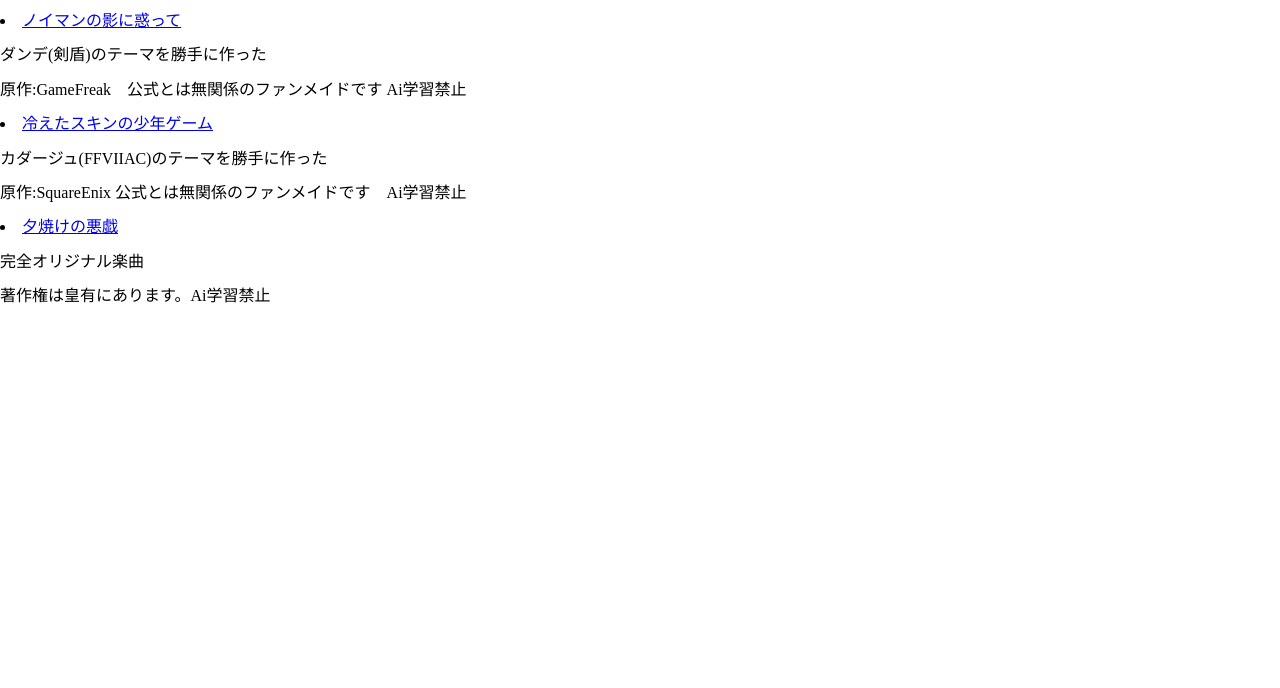
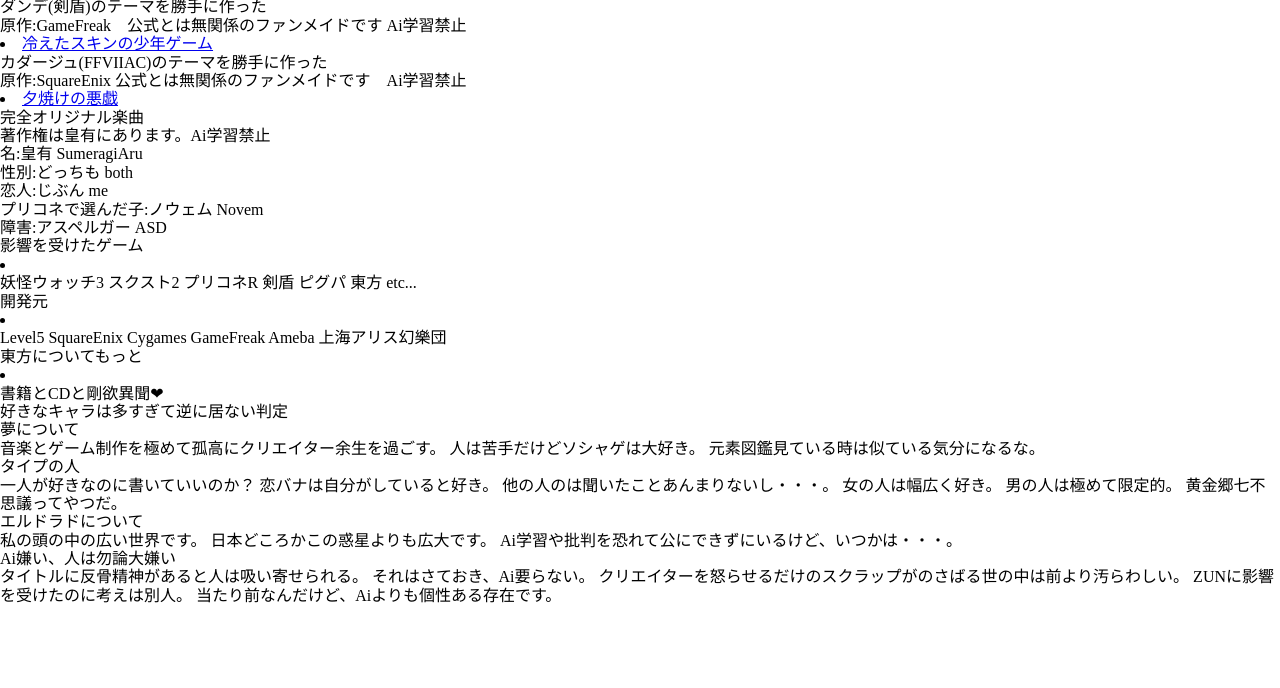
Before and after one commit to Ami818/Kadai32, a plain HTML site: page Index.html in a window 1280 px wide. Shown: the part 112-800 px from the top of the page. Drawn offline with Linux system fonts and the light colour scheme; a web font is replaced by a local one.

Commit message:
[Work]かなり進めた

```diff
--- a/Index.html
+++ b/Index.html
@@ -7,6 +7,9 @@
     <link rel="stylesheet" href="style.css">
     <link rel="stylesheet" href="normalize.css">
     <!-- link で他の要素と連動 -->
+     <link rel="preconnect" href="https://fonts.googleapis.com">
+    <link rel="preconnect" href="https://fonts.gstatic.com" crossorigin>
+    <link href="https://fonts.googleapis.com/css2?family=Zen+Old+Mincho&display=swap" rel="stylesheet">
 </head>
 <body>
     <header class = "site_header">
@@ -37,6 +40,58 @@
             <p>完全オリジナル楽曲</p>
             <p>著作権は皇有にあります。Ai学習禁止</p>
         </section>
+        <section id = "#Prof">
+            <!-- ここにアイコン -->
+            <p>名:皇有 SumeragiAru</p>
+            <p>性別:どっちも both</p>
+            <p>恋人:じぶん me</p>
+            <p>プリコネで選んだ子:ノウェム Novem</p>
+            <p>障害:アスペルガー ASD</p>
+        </section>
+        <section id ="#Loves">
+            <div>
+                <p>影響を受けたゲーム</p>
+                    <div class = "Game_Name">
+                        <li><p>妖怪ウォッチ3 スクスト2 プリコネR 剣盾 ピグパ 東方 etc...</p></li>
+                    </div>
+                <p>開発元</p>
+                    <div class = "Developer">
+                        <li><p>Level5 SquareEnix Cygames GameFreak Ameba 上海アリス幻樂団</p></li>
+                    </div>
+            </div>
+            <div>
+                <p>東方についてもっと</p>
+                <div>
+                    <li><p>書籍とCDと剛欲異聞❤</p></li>
+                    <p>好きなキャラは多すぎて逆に居ない判定</p>
+                </div>
+            </div>
+        </section>
+        <section id = "#Wishes">
+            <div>
+                <p class = "about_dream">夢について</p>
+                音楽とゲーム制作を極めて孤高にクリエイター余生を過ごす。
+                人は苦手だけどソシャゲは大好き。
+                元素図鑑見ている時は似ている気分になるな。
+                <p class = "My_types">タイプの人</p>
+                一人が好きなのに書いていいのか？
+                恋バナは自分がしていると好き。
+                他の人のは聞いたことあんまりないし・・・。
+                女の人は幅広く好き。
+                男の人は極めて限定的。
+                黄金郷七不思議ってやつだ。
+                <p class = "omake">エルドラドについて</p>
+                私の頭の中の広い世界です。
+                日本どころかこの惑星よりも広大です。
+                Ai学習や批判を恐れて公にできずにいるけど、いつかは・・・。
+                <p class = "DAi">Ai嫌い、人は勿論大嫌い</p>
+                タイトルに反骨精神があると人は吸い寄せられる。
+                それはさておき、Ai要らない。
+                クリエイターを怒らせるだけのスクラップがのさばる世の中は前より汚らわしい。
+                ZUNに影響を受けたのに考えは別人。
+                当たり前なんだけど、Aiよりも個性ある存在です。
+            </div>
+        </section>
     </main>
 </body>
 </html>
--- a/style.css
+++ b/style.css
@@ -0,0 +1,24 @@
+:root
+{
+    background-color: white;
+    --first-color: blue;
+    --second-color:rgb(222, 221, 255);
+    --third-color:black;
+}
+*{
+    box-sizing: border-box;
+    margin: 0;
+    padding: 0;
+}
+html{
+    scroll-behavior: smooth;
+}
+.zen-old-mincho-regular {
+  font-family: "Zen Old Mincho", serif;
+  font-weight: 400;
+  font-style: normal;
+}
+img{
+    min-width: 0;
+    width: 100%;
+}
```
